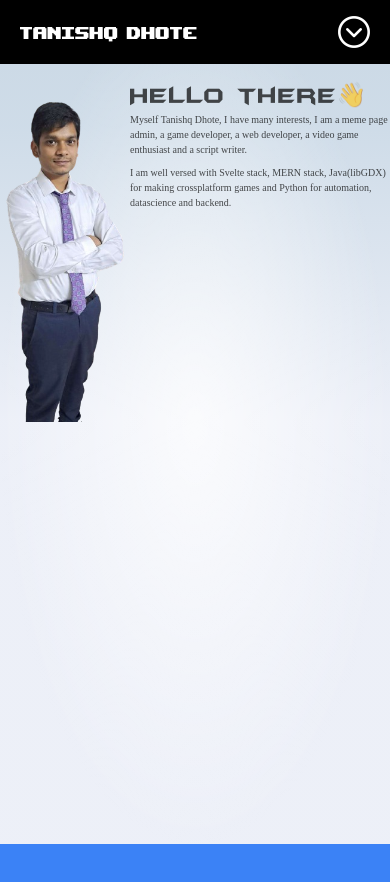
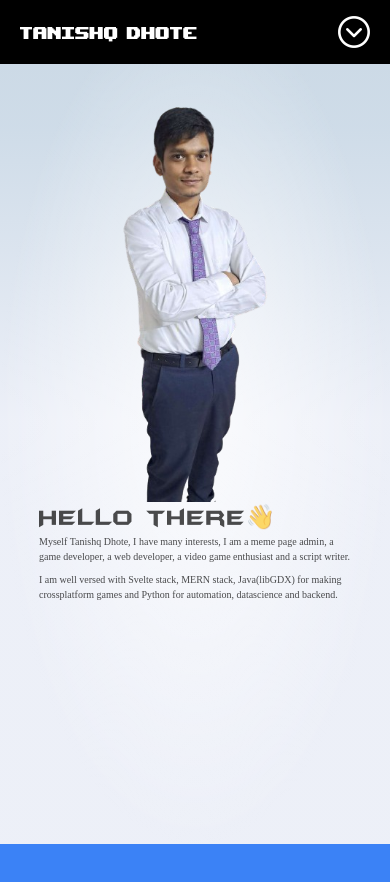
Before and after one commit to ptsdpatient/portfolio, a SvelteKit app: page / in a window 390 px wide. Shown: the top 882 px of the page. Built offline with nearby package versions, Linux system fonts and the light colour scheme; a web font is replaced by a local one.

Commit message:
Update Page1.svelte

```diff
--- a/src/routes/Page1.svelte
+++ b/src/routes/Page1.svelte
@@ -12,10 +12,10 @@
 </script>
 
 <div  id="tanishqdhote" class="w-full  justify-around" style="height:100vh;user-select:none">
-    <div class="w-full md:w-4/5 mx-auto flex flex-row md:justify-between pt-20 px-30" style="height:{mobile?'50vh':'100vh'}">
+    <div class="w-full md:w-4/5 mx-auto flex flex-col md:flex-row md:justify-between pt-20 md:pt-20 px-30" style="height:{mobile?'50vh':'100vh'}">
 
-        <div class="w-1/2 flex flex-row justify-around " style=""><img src={standing} alt="myself standing"></div>
-        <div class="w-{mobile?'full':'full'} flex flex-col">
+        <div class="w-1/2 flex mx-auto justify-around " ><img src={standing} style="height:{mobile?'50vh':'100vh'};" alt="myself standing"></div>
+        <div class="w-{mobile?'4/5 mx-auto':'full'} flex flex-col">
             <p class="text-{mobile?'2xl':'5xl'}" style="font-family:titleFont;align:center"> Hello there👋</p>
             <p class="text-{mobile?'':'xl'}" style="{mobile?'font-size:10px':''};font-family:data;align:center">Myself Tanishq Dhote, I have many interests, I am a meme page admin, a game developer, a web developer, a video game enthusiast and a script writer.</p>
             <p class="text-{mobile?'':'xl'} mt-{mobile?'2':'10'}" style="{mobile?'font-size:10px':''};font-family:data;align:center">I am well versed with Svelte stack, MERN stack, Java(libGDX) for making crossplatform games and Python for automation, datascience and backend. </p>
```
